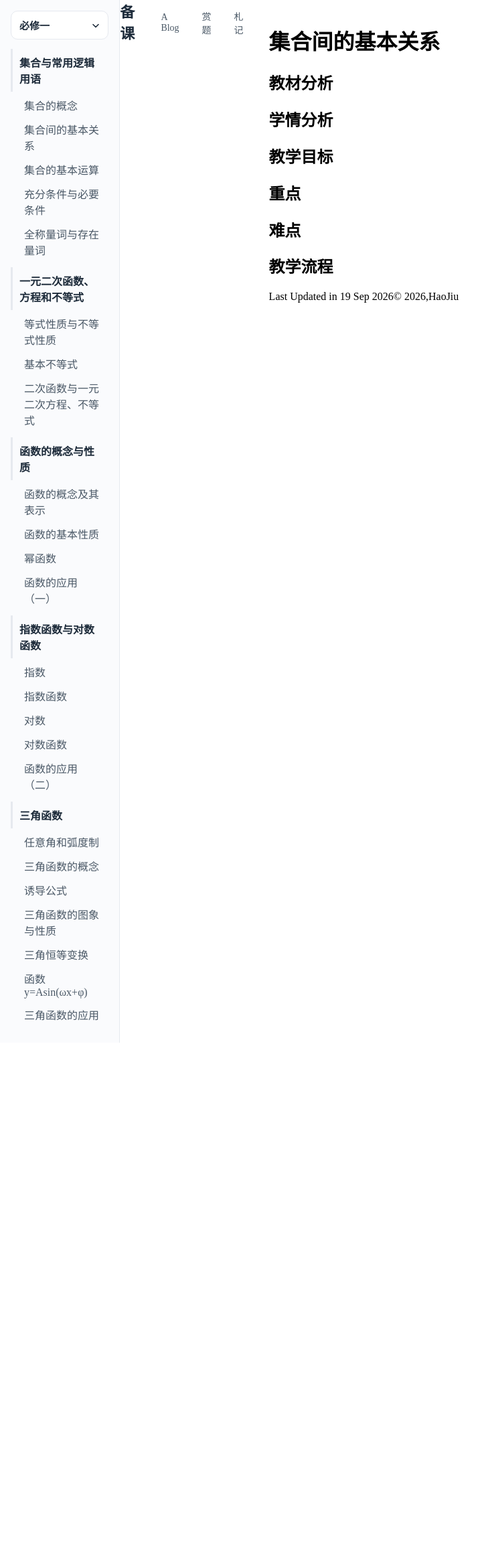
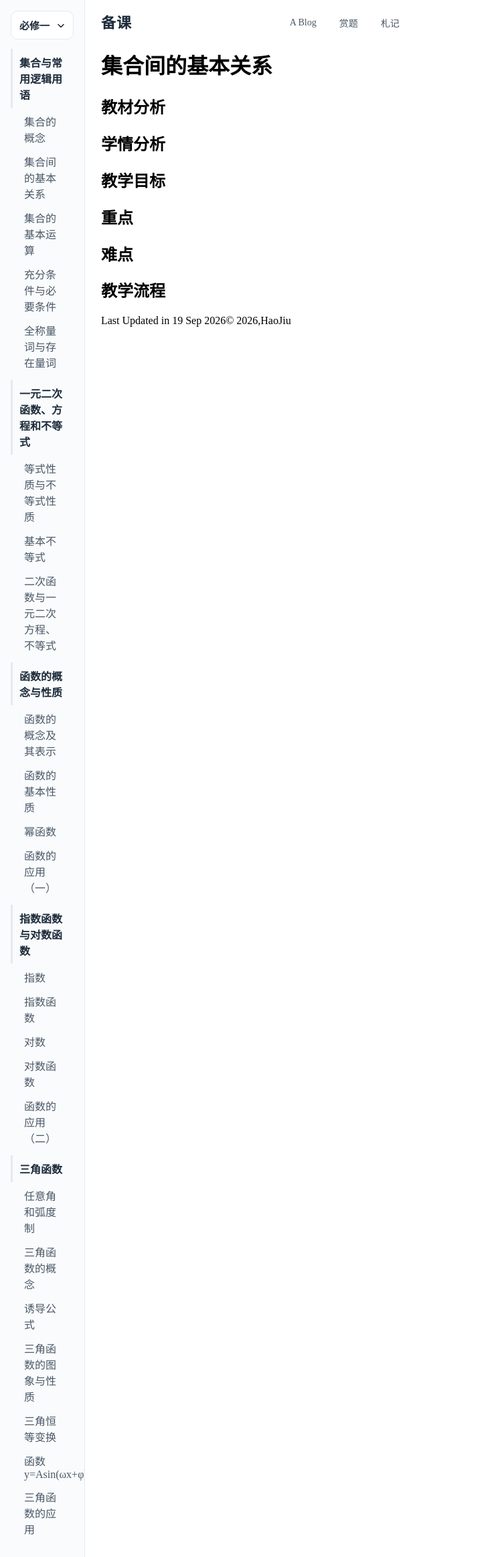
Before and after one commit to tan9p/tan9p.github.io, a Jekyll site: the page built from Ke/集合间的基本关系.md, in a window 1280 px wide. Shown: the whole page at 67% size, without its empty margins (0-732 px from the left). Built offline with Jekyll 4.4.1, drawn with Linux system fonts in a browser that asks for light colours; our own code applies the rules of GitHub Pages for plain Markdown files; before the commit the page ends 1557 px from its top, so only the background shows below that.

Commit message:
更新CSS样式表

```diff
--- a/_layouts/plan.html
+++ b/_layouts/plan.html
@@ -132,6 +132,8 @@
     })();
     </script>
 </div>
+
+<div id="container">
 <div id="header" role="banner">
         <span id="title"><ul id="section">
     <li><a href="{{site.url}}/Ke">备课</a></li>
@@ -144,7 +146,6 @@
     </li>
 </ul></span>
     </div>
-<div id="container">
 <div id="content">
     <div id="sec">
         {{ content }}
--- a/_layouts/post.html
+++ b/_layouts/post.html
@@ -1,7 +1,7 @@
 {% include header.html %}
 <div id="container">
-    <div id="header" role="banner">
-		<span id="title"><ul id="section">
+<div id="header" role="banner">
+    <span id="title"><ul id="section">
     <li><a href="{{site.url}}/index.html">{{ site.title }}</a></li>
     <li id="right">
         <ul id="right">
```
